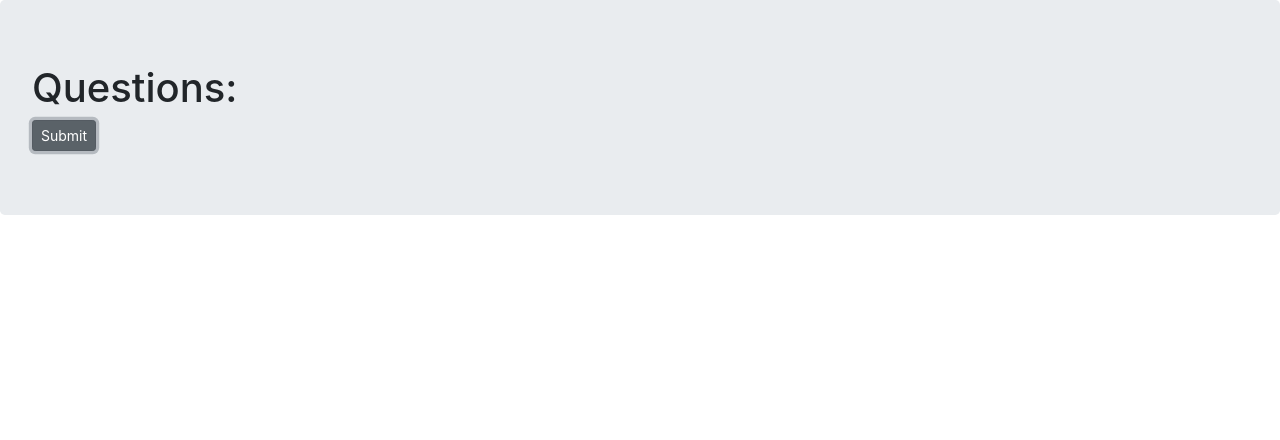
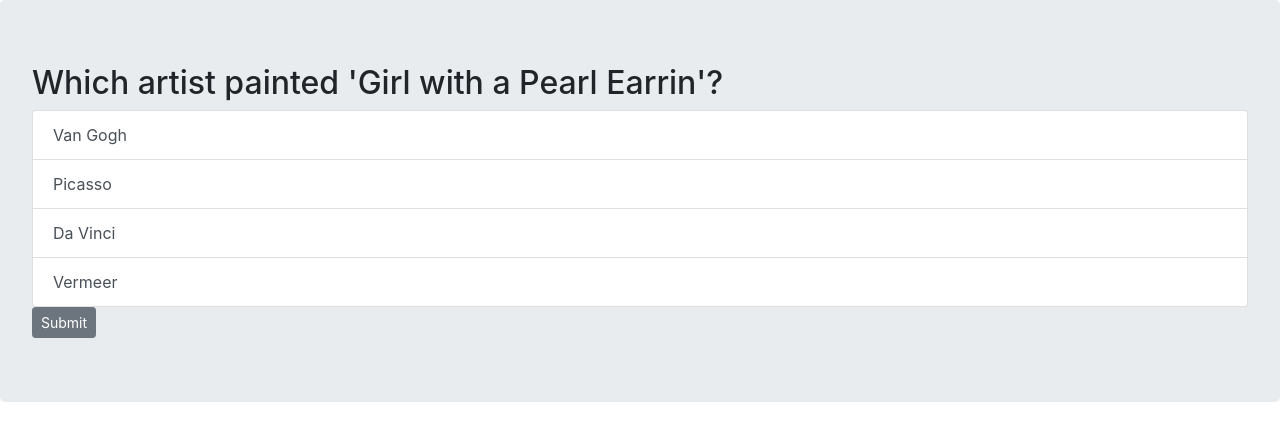
Before and after one commit to rdmcolorz/tandem_apprentice_challenge_2020, a React (Create React App) app: page / in a window 1280 px wide. Both pictures are taken after a click on the button "Start Game". Shown: the top 440 px of the page. Built offline with nearby package versions, Linux system fonts and the light colour scheme.

Commit message:
list questions and choices

```diff
--- a/src/App.js
+++ b/src/App.js
@@ -7,7 +7,12 @@ import QuestionBox from "./components/questionBox";
 class App extends Component {
   state = {
     isStartGame: false,
+    isEndGame: false,
     randomQuestions: null,
+    currentQuestion: null,
+    currentChoices: null,
+    questionIndex: 0,
+    score: 0,
   };
 
   handleStartGame = () => {
@@ -15,18 +20,47 @@ class App extends Component {
     const randomQuestions = questions
       .sort(() => 0.5 - Math.random())
       .slice(0, 10);
-    this.setState({ randomQuestions: randomQuestions, isStartGame: true });
+    this.setState({
+      randomQuestions: randomQuestions,
+      currentQuestion: randomQuestions[0],
+      currentChoices: [
+        ...randomQuestions[0]["incorrect"],
+        randomQuestions[0]["correct"],
+      ],
+      isStartGame: true,
+    });
     console.log("Start game!", this.state.isStartGame);
   };
   handleGetNextQuestion = () => {
-    console.log("get question");
+    console.log(this.state.questionIndex);
+    const randomQuestions = this.state.randomQuestions;
+    const questionIndex = this.state.questionIndex + 1;
+
+    if (questionIndex < 10) {
+      this.setState({
+        currentQuestion: randomQuestions[questionIndex],
+        currentChoices: [
+          ...randomQuestions[questionIndex]["incorrect"],
+          randomQuestions[questionIndex]["correct"],
+        ],
+        questionIndex: questionIndex,
+      });
+    } else {
+      this.setState({
+        isEndGame: true,
+      });
+    }
   };
 
   render() {
     return (
       <React.Fragment>
         <QuestionBox
-          state={this.state}
+          currentQuestion={this.state.currentQuestion}
+          currentChoices={this.state.currentChoices}
+          // randomQuestions={this.state.randomQuestions}
+          isStartGame={this.state.isStartGame}
+          isEndGame={this.state.isEndGame}
           onStartGame={this.handleStartGame}
           onGetNextQuestion={this.handleGetNextQuestion}
         />
--- a/src/components/questionBox.jsx
+++ b/src/components/questionBox.jsx
@@ -1,5 +1,6 @@
 import React, { Component } from "react";
 import Jumbotron from "react-bootstrap/Jumbotron";
+import ListGroup from "react-bootstrap/ListGroup";
 
 class QuestionBox extends Component {
   shuffleArray(array) {
@@ -10,13 +11,25 @@ class QuestionBox extends Component {
   }
 
   render() {
-    let isStartGame = this.props.state.isStartGame;
+    let isStartGame = this.props.isStartGame;
+    console.log(this.props.currentQuestion);
     return (
       <div>
         <Jumbotron>
           {isStartGame ? (
             <div>
-              <h1>Questions:</h1>
+              <h2>{this.props.currentQuestion["question"]}</h2>
+              <ListGroup>
+                {this.props.currentChoices.map((choice) => (
+                  <ListGroup.Item
+                    action
+                    className="outline-secondary"
+                    key={this.props.currentChoices.indexOf(choice)}
+                  >
+                    {choice}
+                  </ListGroup.Item>
+                ))}
+              </ListGroup>
               <button
                 className="btn btn-secondary btn-sm"
                 onClick={this.props.onGetNextQuestion}
```
